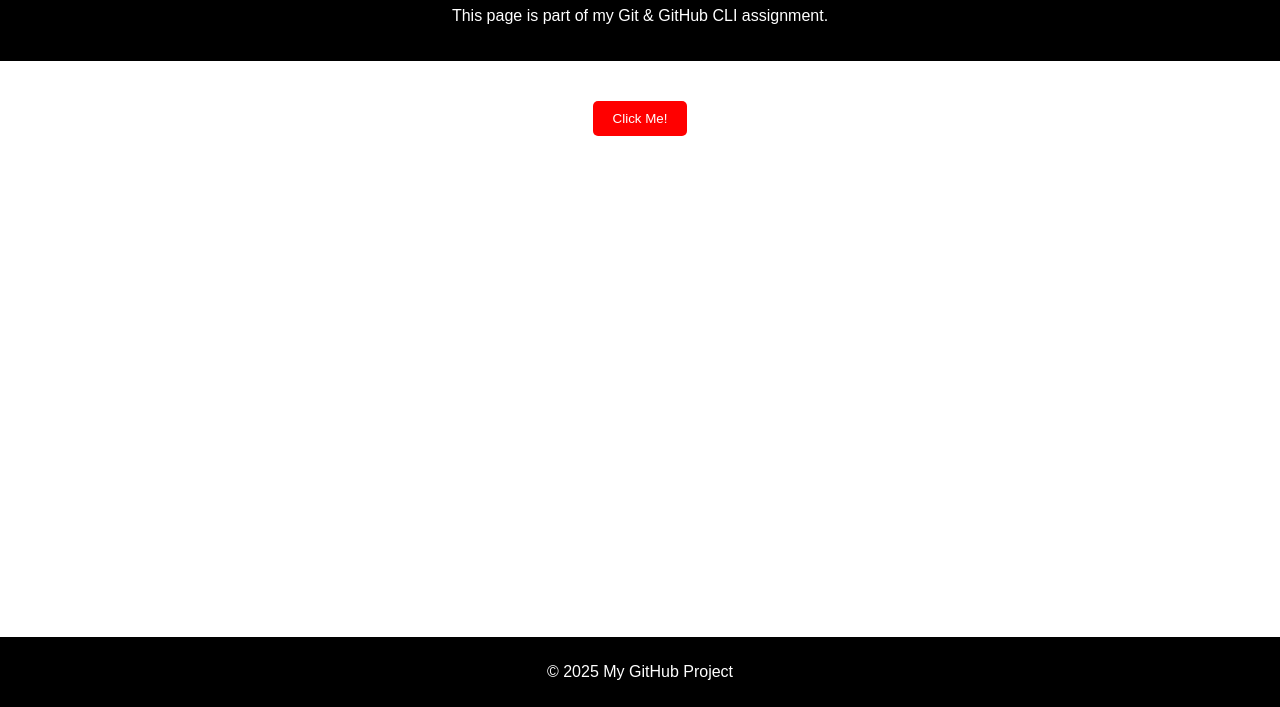
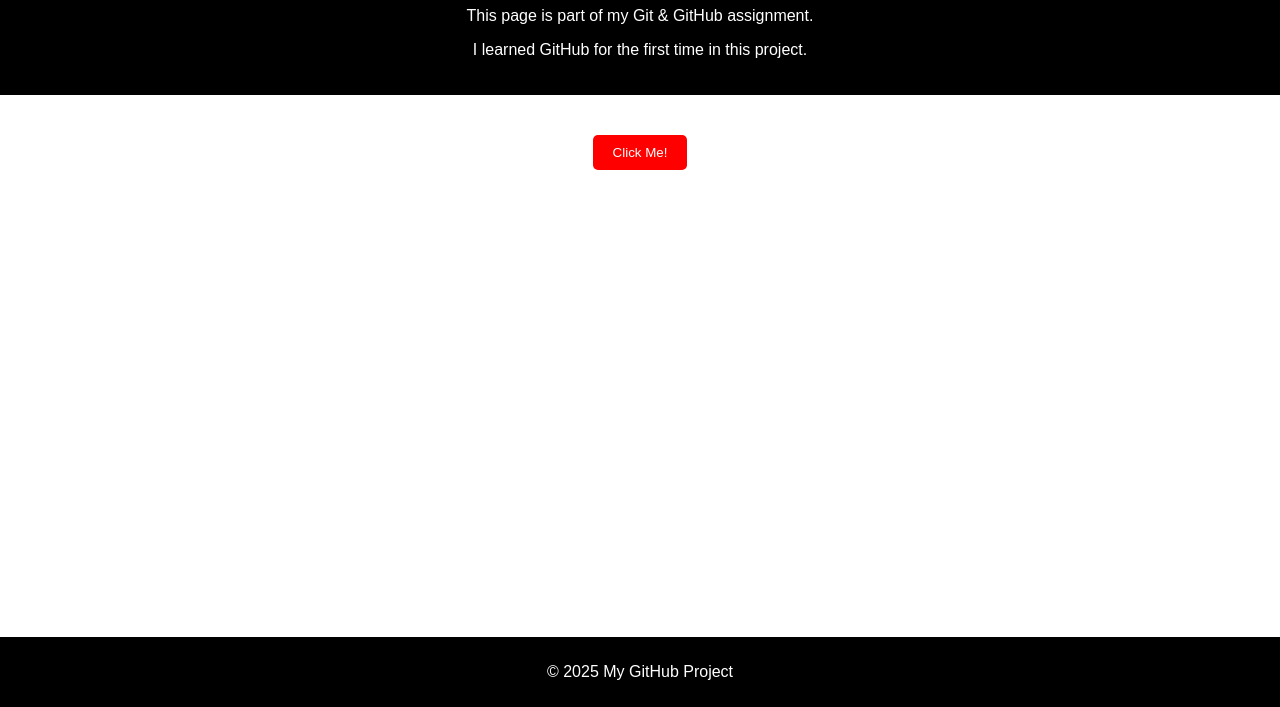
Before and after one commit to sawerrai-AU/web-assignment, a plain HTML site: page index.html in a window 1280 px wide. Shown: the part 93-800 px from the top of the page. Drawn offline with Linux system fonts and the light colour scheme.

Commit message:
Added another paragraph

```diff
--- a/index.html
+++ b/index.html
@@ -9,7 +9,8 @@
 <body>
     <header>
         <h1>Welcome to My Web Project</h1>
-        <p>This page is part of my Git & GitHub CLI assignment.</p>
+        <p>This page is part of my Git & GitHub assignment.</p>
+        <p> I learned GitHub for the first time in this project.</p>
     </header>
 
     <main>
```
